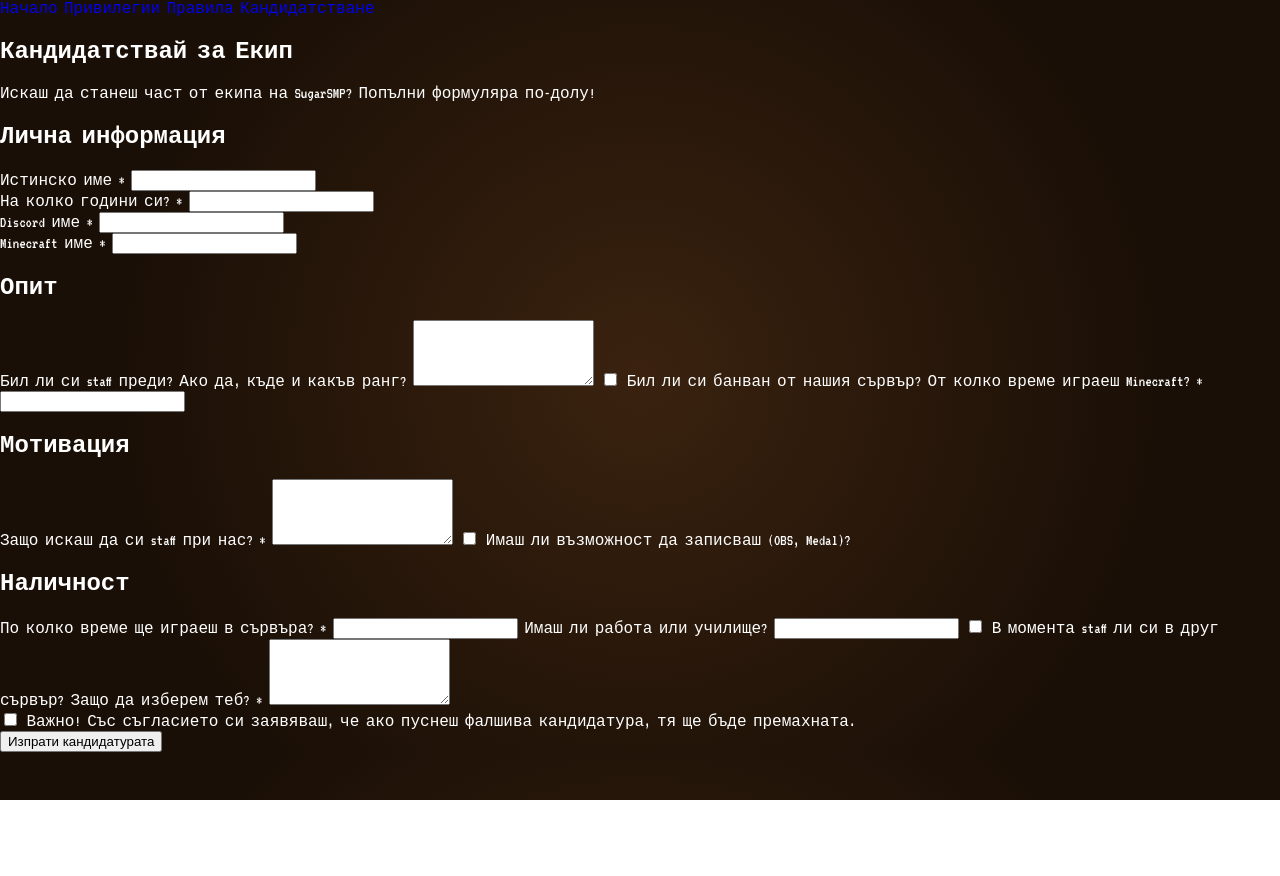
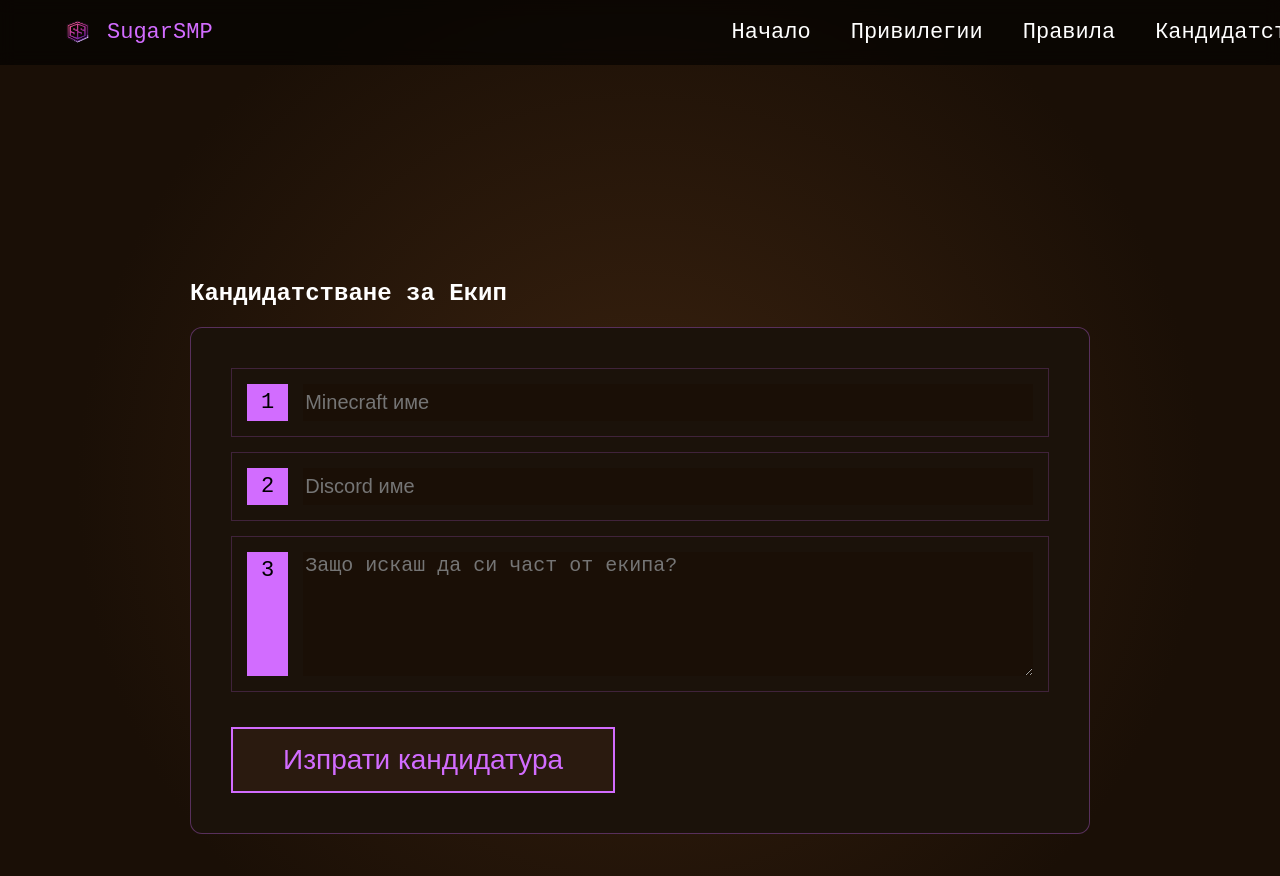
Before and after one commit to Mitko34560/sugarsmp, a plain HTML site: page apply.html in a window 1280 px wide. Before the commit the page ends 800 px from the top, so only its background shows below. Drawn offline with Linux system fonts and the light colour scheme.

Commit message:
Update apply.html

```diff
--- a/apply.html
+++ b/apply.html
@@ -5,13 +5,17 @@
 <meta name="viewport" content="width=device-width, initial-scale=1.0">
 <title>Кандидатстване - SugarSMP</title>
 <link rel="stylesheet" href="style.css">
-<link href="https://fonts.googleapis.com/css2?family=VT323&display=swap" rel="stylesheet">
 </head>
 
 <body>
 
-<nav>
-<div class="nav-container">
+<nav class="navbar">
+<div class="logo-link">
+<img src="logo.png" class="nav-logo">
+<span class="nav-name">SugarSMP</span>
+</div>
+
+<div class="nav-links">
 <a href="index.html">Начало</a>
 <a href="shop.html">Привилегии</a>
 <a href="rules.html">Правила</a>
@@ -19,83 +23,38 @@
 </div>
 </nav>
 
-<section class="page">
+<div class="page-wrapper">
 
-<h1 class="form-title">Кандидатствай за Екип</h1>
-<p class="form-sub">Искаш да станеш част от екипа на SugarSMP? Попълни формуляра по-долу!</p>
+<section class="rules-wrapper">
 
-<form class="application-form">
+<h1>Кандидатстване за Екип</h1>
 
-<h2>Лична информация</h2>
+<div class="rules-box">
 
-<div class="form-grid">
-<div>
-<label>Истинско име *</label>
-<input type="text" required>
+<div class="rule-item">
+<span>1</span>
+<input type="text" placeholder="Minecraft име" style="width:100%; background:#1a0f06; border:none; color:white; font-size:20px;">
 </div>
 
-<div>
-<label>На колко години си? *</label>
-<input type="number" required>
+<div class="rule-item">
+<span>2</span>
+<input type="text" placeholder="Discord име" style="width:100%; background:#1a0f06; border:none; color:white; font-size:20px;">
 </div>
 
-<div>
-<label>Discord име *</label>
-<input type="text" required>
+<div class="rule-item">
+<span>3</span>
+<textarea placeholder="Защо искаш да си част от екипа?" style="width:100%; height:120px; background:#1a0f06; border:none; color:white; font-size:20px;"></textarea>
 </div>
 
-<div>
-<label>Minecraft име *</label>
-<input type="text" required>
+<button class="ip-button" style="margin-top:20px;">
+Изпрати кандидатура
+</button>
+
 </div>
-</div>
-
-<h2>Опит</h2>
-
-<label>Бил ли си staff преди? Ако да, къде и какъв ранг?</label>
-<textarea rows="4"></textarea>
-
-<label>
-<input type="checkbox"> Бил ли си банван от нашия сървър?
-</label>
-
-<label>От колко време играеш Minecraft? *</label>
-<input type="text" required>
-
-<h2>Мотивация</h2>
-
-<label>Защо искаш да си staff при нас? *</label>
-<textarea rows="4" required></textarea>
-
-<label>
-<input type="checkbox"> Имаш ли възможност да записваш (OBS, Medal)?
-</label>
-
-<h2>Наличност</h2>
-
-<label>По колко време ще играеш в сървъра? *</label>
-<input type="text" required>
-
-<label>Имаш ли работа или училище?</label>
-<input type="text">
-
-<label>
-<input type="checkbox"> В момента staff ли си в друг сървър?
-</label>
-
-<label>Защо да изберем теб? *</label>
-<textarea rows="4" required></textarea>
-
-<div class="important-box">
-<input type="checkbox" required>
-<span>Важно! Със съгласието си заявяваш, че ако пуснеш фалшива кандидатура, тя ще бъде премахната.</span>
-</div>
-
-<button type="submit" class="submit-btn">Изпрати кандидатурата</button>
-
-</form>
 
 </section>
 
+</div>
+
 </body>
 </html>
```
